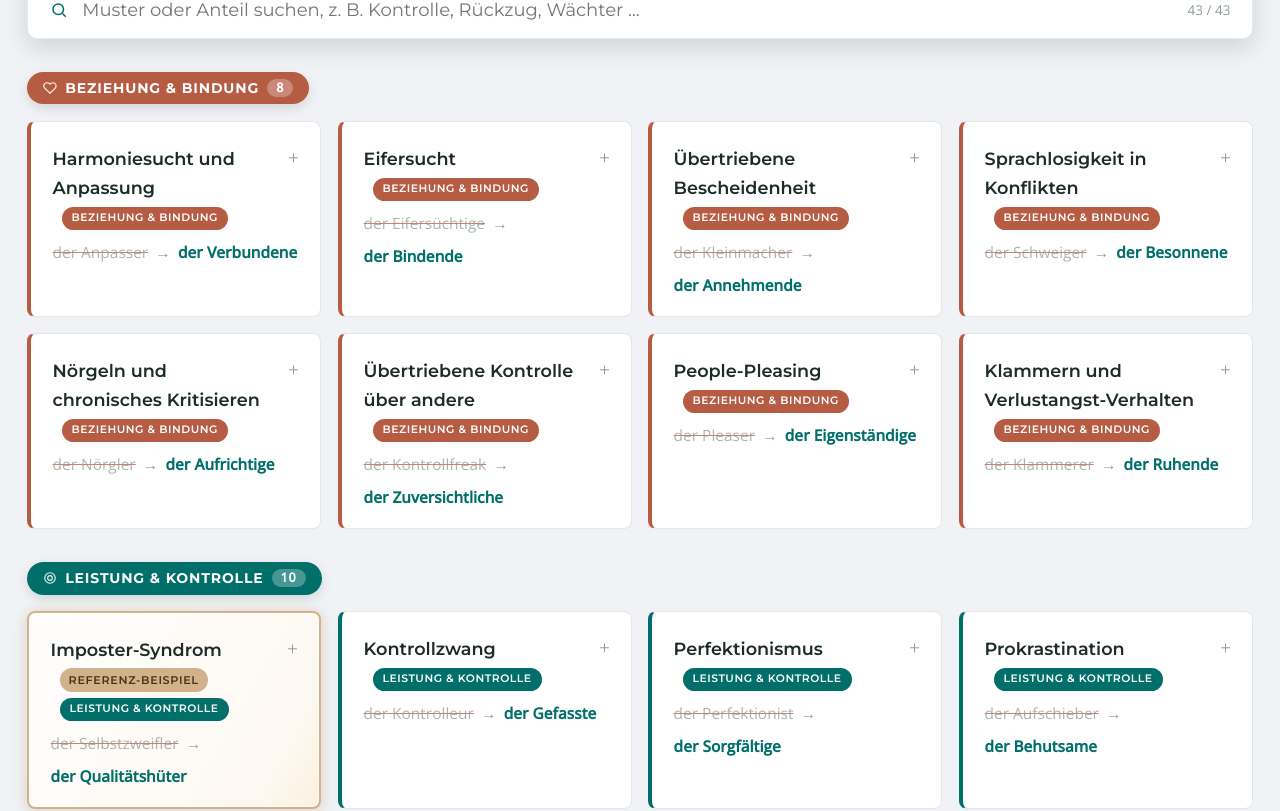
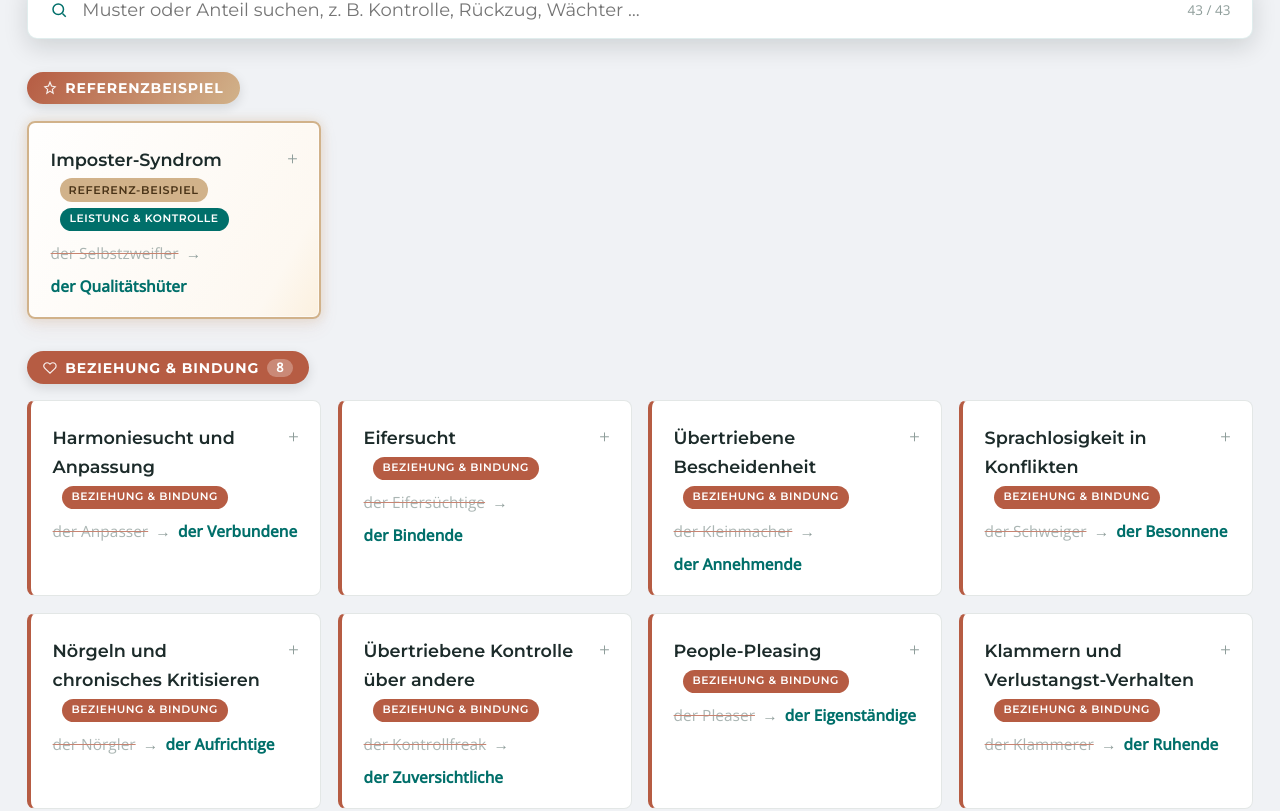
Before and after one commit to erwinadelmann/prozessqualitaet-app, a React (Vite) app: page / in a window 1280 px wide. Shown: the part 670-1481 px from the top of the page. Built offline with nearby package versions, Linux system fonts and the light colour scheme; a web font is replaced by a local one.

Commit message:
Referenzbeispiel mit eigener Überschrift wieder nach oben

```diff
--- a/src/App.css
+++ b/src/App.css
@@ -442,6 +442,7 @@ button.ghost{
 .muster-kategorie-titel.kk-sucht{ background:var(--accent); color:#4a3418; }
 .muster-kategorie-titel.kk-sucht .kategorie-count{ color:#4a3418; background:rgba(74,52,24,0.15); }
 .muster-kategorie-titel.kk-verantwortung{ background:var(--muted); }
+.muster-kategorie-titel.kk-referenz{ background:linear-gradient(120deg, var(--terracotta) 0%, var(--accent) 100%); }
 .muster-name .kat-badge.kk-beziehung{ background:var(--terracotta); }
 .muster-name .kat-badge.kk-leistung{ background:var(--primary); }
 .muster-name .kat-badge.kk-emotion{ background:var(--sage); }
--- a/src/components/Kartei.jsx
+++ b/src/components/Kartei.jsx
@@ -309,18 +309,21 @@ export default function Kartei({ initialOpenId, initialAnsicht }){
           <div className="empty">Keine Treffer. Anderen Begriff versuchen, etwa den Auslöser der Situation statt des Musternamens.</div>
         ) : (
           <>
-            {referenz && !gruppen.some(([kat]) => kat === referenz.kategorie) && (
-              <div className="grid" style={{ marginBottom: '1.4rem' }}>
-                <MusterCard item={referenz} isOpen={openId === referenz.id} onOpen={open} />
+            {referenz && (
+              <div className="kategorie-gruppe">
+                <h3 className="muster-kategorie-titel kk-referenz">
+                  <svg width="14" height="14" viewBox="0 0 24 24" fill="none" stroke="currentColor" strokeWidth="2"><path d="M12 2l2.6 6.6L21 10l-5 4.4L17.4 21 12 17.3 6.6 21 8 14.4 3 10l6.4-1.4z"/></svg>
+                  Referenzbeispiel
+                </h3>
+                <div className="grid">
+                  <MusterCard item={referenz} isOpen={openId === referenz.id} onOpen={open} />
+                </div>
               </div>
             )}
             {gruppen.map(([kat, items]) => (
               <div key={kat} className="kategorie-gruppe">
                 <h3 className={'muster-kategorie-titel ' + KATEGORIE_CLASS[kat]}>{KATEGORIE_ICON[kat]}{kat} <span className="kategorie-count">{items.length}</span></h3>
                 <div className="grid">
-                  {referenz && referenz.kategorie === kat && (
-                    <MusterCard item={referenz} isOpen={openId === referenz.id} onOpen={open} />
-                  )}
                   {items.map(item => (
                     <MusterCard key={item.id} item={item} isOpen={openId === item.id} onOpen={open} />
                   ))}
```
